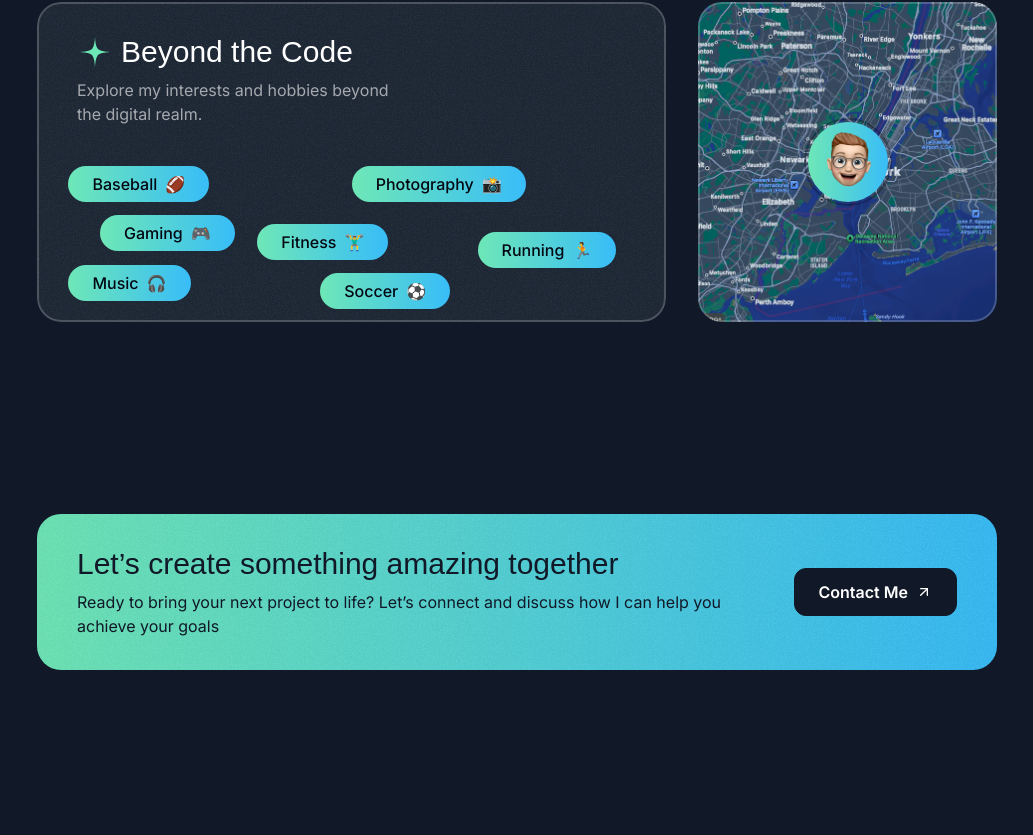
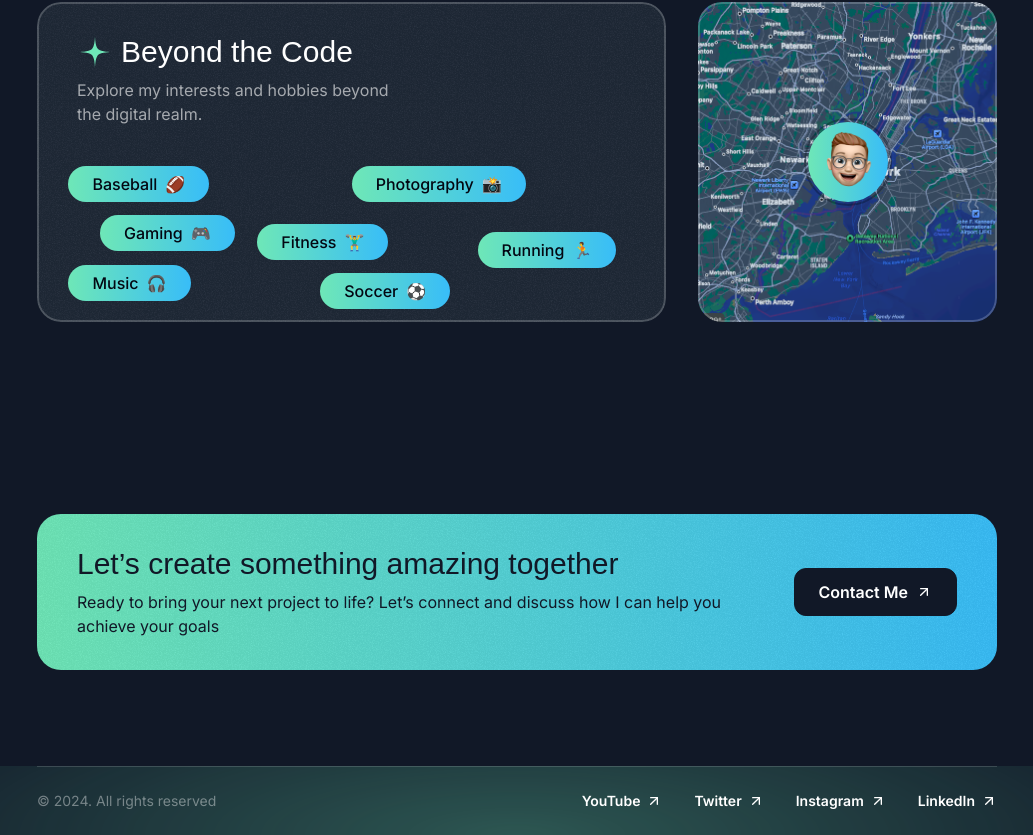
Before and after one commit to anhtudo97/stunning-portfolio, a Next.js app: page / in a window 1280 px wide. Shown: the part 4612-5447 px from the top of the page, without its empty margins (123-1156 px from the left). Before the commit the page ends 5378 px from the top, so only its background shows below. Built offline with nearby package versions, Linux system fonts and the light colour scheme; a web font is replaced by a local one.

Commit message:
feat: footer

```diff
--- a/src/app/page.tsx
+++ b/src/app/page.tsx
@@ -1,5 +1,6 @@
 import { AboutSection } from "@/sections/About";
 import { ContactSection } from "@/sections/Contact";
+import { Footer } from "@/sections/Footer";
 import { Header } from "@/sections/Header";
 import { HeroSection } from "@/sections/Hero";
 import { ProjectsSection } from "@/sections/Projects";
@@ -16,6 +17,7 @@
       <TestimonialsSection />
       <AboutSection />
       <ContactSection />
+      <Footer />
     </>
   );
 }
--- a/src/sections/Footer.tsx
+++ b/src/sections/Footer.tsx
@@ -1,3 +1,52 @@
+import ArrowUpRightIcon from "@/assets/icons/arrow-up-right.svg";
+
+const footerLinks = [
+  {
+    title: 'YouTube',
+    href: '#'
+  },
+  {
+    title: 'Twitter',
+    href: '#'
+  },
+  {
+    title: 'Instagram',
+    href: '#'
+  },
+  {
+    title: 'LinkedIn',
+    href: '#'
+  },
+];
+
 export const Footer = () => {
-  return <div>Footer Section</div>;
+  return (
+    <footer className="relative -z-10 overflow-x-hidden">
+      <div
+        className="absolute h-[400px] w-[1600px] bottom-0 left-1/2 -translate-x-1/2 bg-emerald-300/30 [mask-image:radial-gradient(50%_50%_at_bottom_center,black,transparent)] -z-10"
+      >
+      </div>
+      <div className="container">
+        <div className="border-t border-white/15 py-6 text-sm flex flex-col md:flex-row md:justify-between items-center gap-8">
+          <div className="text-white/40">&copy; 2024. All rights reserved</div>
+          <nav className="flex flex-col md:flex-row items-center gap-8">
+            {
+              footerLinks.map(link => {
+                return (
+                  <a
+                    href="#"
+                    key={link.title}
+                    className="inline-flex items-center gap-1.5"
+                  >
+                    <span className="font-semibold">{link.title}</span>
+                    <ArrowUpRightIcon className="size-4" />
+                  </a>
+                );
+              })
+            }
+          </nav>
+        </div>
+      </div>
+    </footer>
+  );
 };
```
